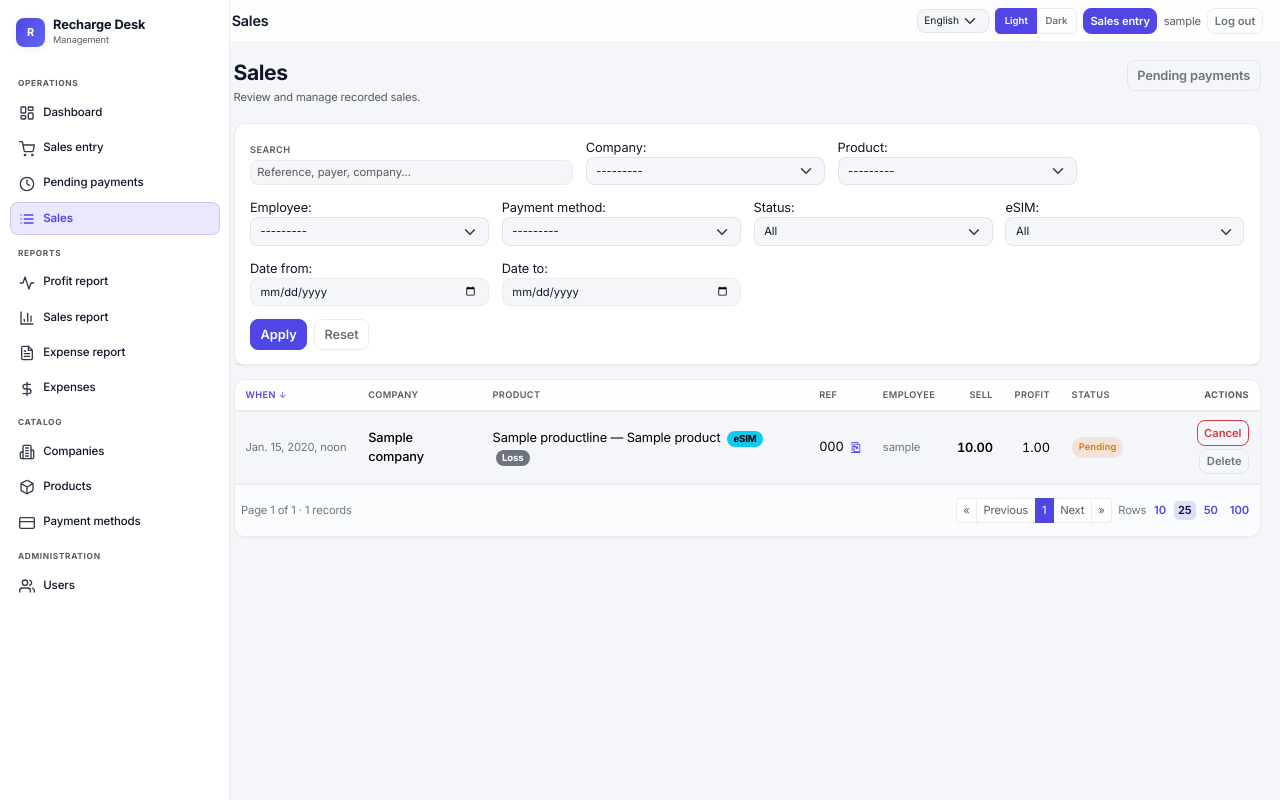
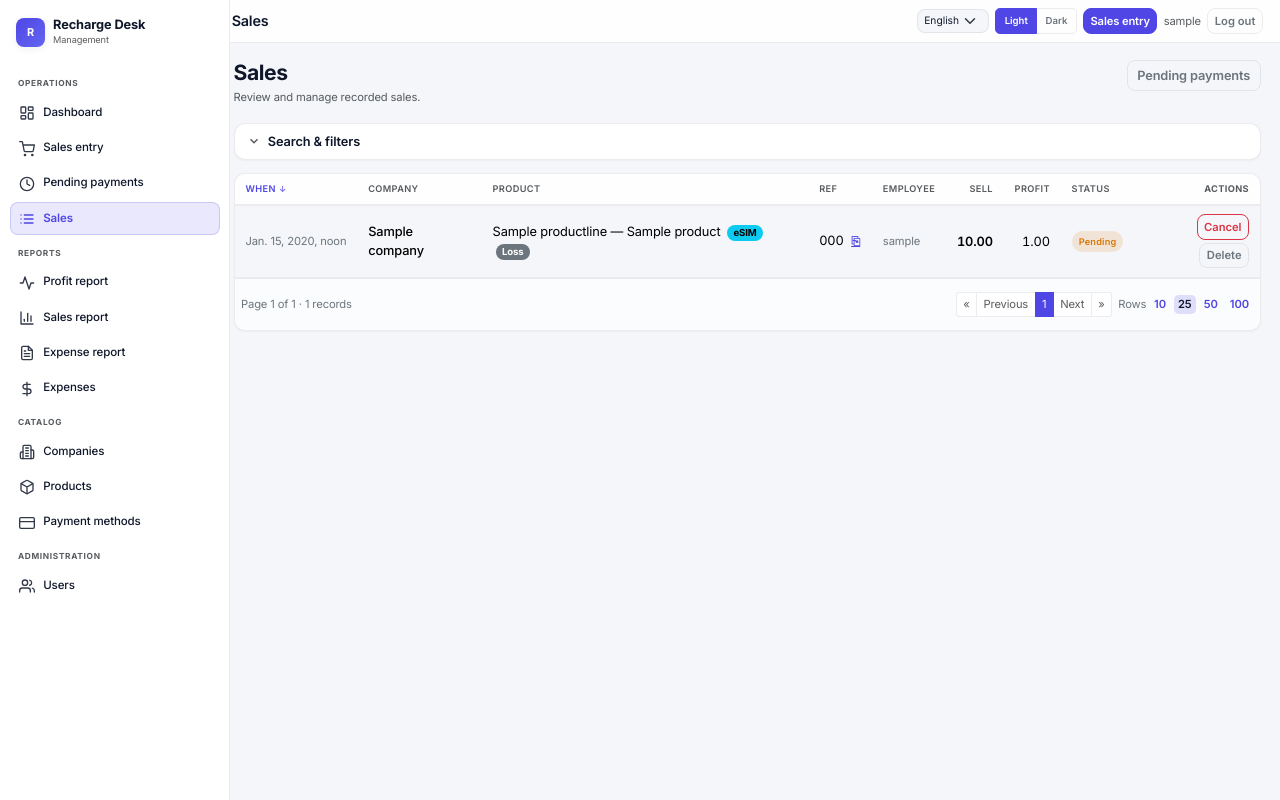
Before and after one commit to nobodycp/recharge-desk, a Django app: page /management/sales/ in a window 1280 px wide. Run offline with Django 4.2, Linux system fonts and the light colour scheme; a user stored in the database is signed in; tables that the repository leaves empty hold one stand-in row (values such as "Sample post"); some libraries are stand-ins or nearby versions.

Commit message:
ux: collapse filter bars by default on the main list pages
The filter / search bar on Pending payments, Sales, Sales report, and
Expenses was eating a lot of vertical real estate above the table even
though it is rarely touched between sessions. Wrap each one in a
native <details> element so it is closed on first paint and toggles
open on a single click — no Bootstrap collapse plugin required.

A small "N" badge inside the summary stays visible even when the bar
is collapsed, so the user can still tell that filters are narrowing
the table. The count is rendered server-side by the new
active_filter_count tag and is kept in sync after every htmx-driven
filter submit by a tiny listener in data-ui.js, so the badge does not
drift while the user explores the page without a full reload.

Made-with: Cursor

```diff
--- a/core/templatetags/ui_tags.py
+++ b/core/templatetags/ui_tags.py
@@ -45,3 +45,30 @@ def page_url(context, page_num, page_key="page"):
     q = context["request"].GET.copy()
     q[str(page_key)] = str(page_num)
     return "?" + q.urlencode()
+
+
+# Query-string keys that never count as "the user filtered something":
+# pagination + sort cursors that the page itself manages.
+_FILTER_NOISE_KEYS = {"page", "sort", "order"}
+
+
+@register.simple_tag(takes_context=True)
+def active_filter_count(context):
+    """Return how many non-empty filter params the current request carries.
+
+    Used by collapsible filter bars to show a small badge ("3 active")
+    so that even with the bar collapsed the user can tell that filters
+    are narrowing the table.
+    """
+    request = context.get("request")
+    if request is None:
+        return 0
+    count = 0
+    for key in request.GET:
+        if key in _FILTER_NOISE_KEYS:
+            continue
+        for value in request.GET.getlist(key):
+            if value not in (None, ""):
+                count += 1
+                break
+    return count
--- a/static/css/design-system.css
+++ b/static/css/design-system.css
@@ -1002,6 +1002,65 @@ tr.rd-row-pending {
   transition: opacity 200ms ease-out;
 }
 
+/* Collapsible filter cards — uses native <details>, zero JS for the toggle. */
+.rd-filter-card > summary {
+  list-style: none;
+  cursor: pointer;
+  user-select: none;
+  padding: 0.625rem 1rem;
+  display: flex;
+  align-items: center;
+  justify-content: space-between;
+  gap: 0.75rem;
+  font-weight: 600;
+  color: var(--bs-body-color);
+  border-radius: var(--rd-radius, 0.75rem);
+}
+.rd-filter-card > summary::-webkit-details-marker {
+  display: none;
+}
+.rd-filter-card > summary::marker {
+  content: "";
+}
+.rd-filter-card > summary:hover {
+  background: color-mix(in srgb, var(--bs-body-color) 4%, transparent);
+}
+.rd-filter-card > summary:focus-visible {
+  outline: 2px solid var(--rd-primary, #2563eb);
+  outline-offset: 2px;
+}
+.rd-filter-summary-left {
+  display: flex;
+  align-items: center;
+  gap: 0.5rem;
+  min-width: 0;
+}
+.rd-filter-chevron {
+  flex-shrink: 0;
+  transition: transform 200ms ease;
+  color: var(--bs-secondary-color);
+}
+.rd-filter-card[open] .rd-filter-chevron {
+  transform: rotate(180deg);
+}
+.rd-filter-card[open] > summary {
+  border-bottom: 1px solid var(--bs-border-color);
+  border-radius: var(--rd-radius, 0.75rem) var(--rd-radius, 0.75rem) 0 0;
+}
+.rd-filter-active-badge {
+  display: inline-flex;
+  align-items: center;
+  justify-content: center;
+  min-width: 1.5rem;
+  padding: 0.125rem 0.5rem;
+  font-size: 0.75rem;
+  font-weight: 600;
+  border-radius: 999px;
+  background: var(--rd-primary, #2563eb);
+  color: #fff;
+  line-height: 1;
+}
+
 .rd-row-high-value {
   background: color-mix(in srgb, var(--rd-success-soft) 40%, transparent) !important;
 }
--- a/templates/sales/management_sale_list.html
+++ b/templates/sales/management_sale_list.html
@@ -1,5 +1,5 @@
 {% extends "base_management.html" %}
-{% load i18n humanize %}
+{% load i18n humanize ui_tags %}
 {% block page_title %}{% trans "Sales" %}{% endblock %}
 {% block content %}
 <div class="rd-page-header d-flex flex-wrap justify-content-between align-items-start gap-3">
@@ -10,7 +10,15 @@
   <a class="btn btn-outline-secondary" href="{% url 'sales:pending_payments' %}">{% trans "Pending payments" %}</a>
 </div>
 
-<div class="rd-card mb-3 position-relative">
+{% active_filter_count as sales_active %}
+<details class="rd-card mb-3 position-relative rd-filter-card">
+  <summary>
+    <span class="rd-filter-summary-left">
+      <svg class="rd-filter-chevron" width="14" height="14" viewBox="0 0 24 24" fill="none" stroke="currentColor" stroke-width="2.5" aria-hidden="true"><polyline points="6 9 12 15 18 9"></polyline></svg>
+      <span>{% trans "Search & filters" %}</span>
+      <span class="rd-filter-active-badge" data-rd-filter-count{% if not sales_active %} style="display:none"{% endif %}>{{ sales_active }}</span>
+    </span>
+  </summary>
   <div id="sale-htmx-indicator" class="htmx-indicator position-absolute top-0 end-0 m-2 spinner-border spinner-border-sm text-primary" role="status" aria-hidden="true"></div>
   <div class="rd-card-body rd-filter-bar">
     <form
@@ -42,7 +50,7 @@
       </div>
     </form>
   </div>
-</div>
+</details>
 
 <div class="rd-card overflow-hidden rd-datagrid" id="sale-list-results">
   {% include "sales/partials/management_sale_list_results.html" %}
```
Also changed, not shown: static/js/data-ui.js (+47 -0 lines), templates/expenses/expense_list.html (+11 -3 lines), templates/reports/sales_report.html (+10 -2 lines), templates/sales/pending_payments.html (+11 -3 lines).
